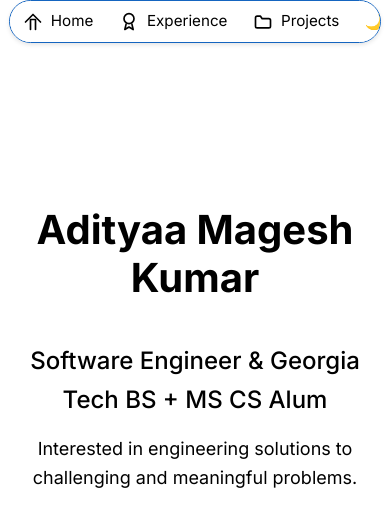
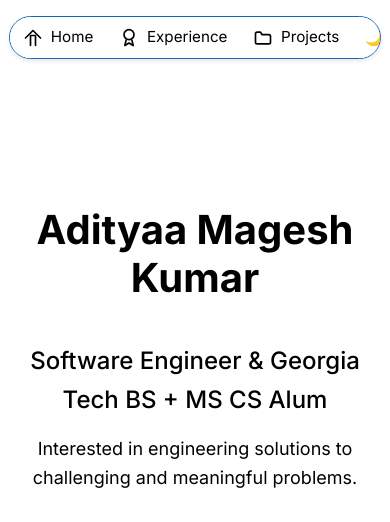
Before and after one commit to AdityaaMK/AdityaaMK.github.io, a plain HTML site: page index.html in a window 390 px wide. Shown: the top 522 px of the page. Drawn offline with Linux system fonts and the light colour scheme.

Commit message:
add padding on mobile

```diff
--- a/static/styles.css
+++ b/static/styles.css
@@ -264,7 +264,7 @@ footer {
   }
 
   #nav-bar {
-    top: 0;
+    top: 1rem;
     height: 2.7rem;
   }
 
```
